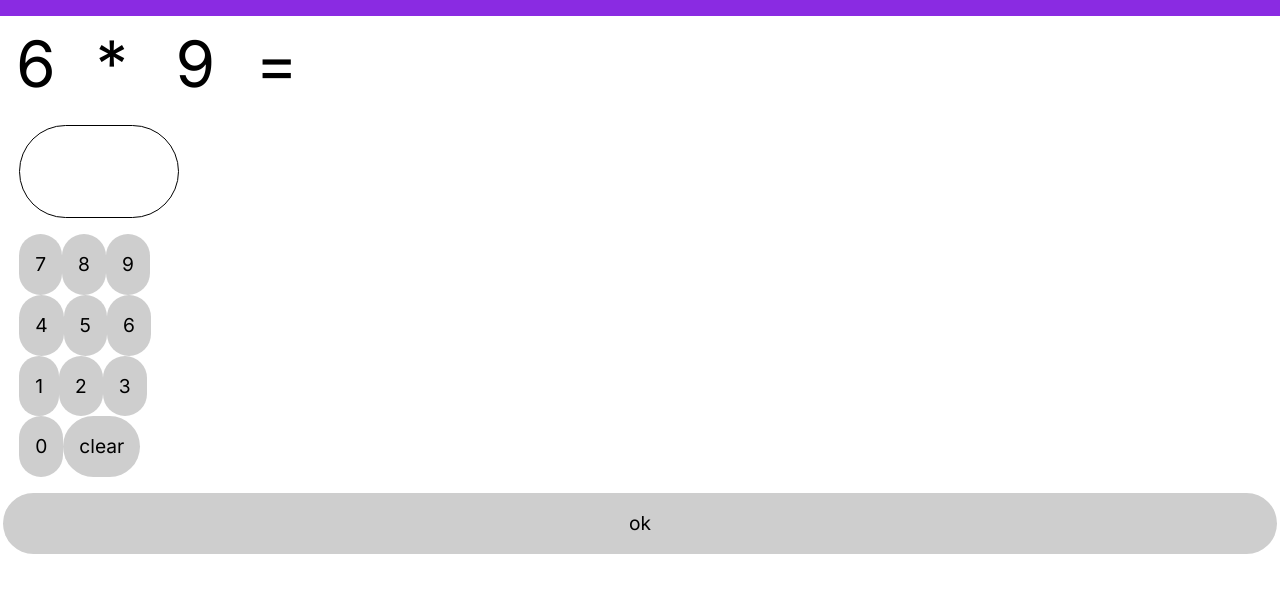
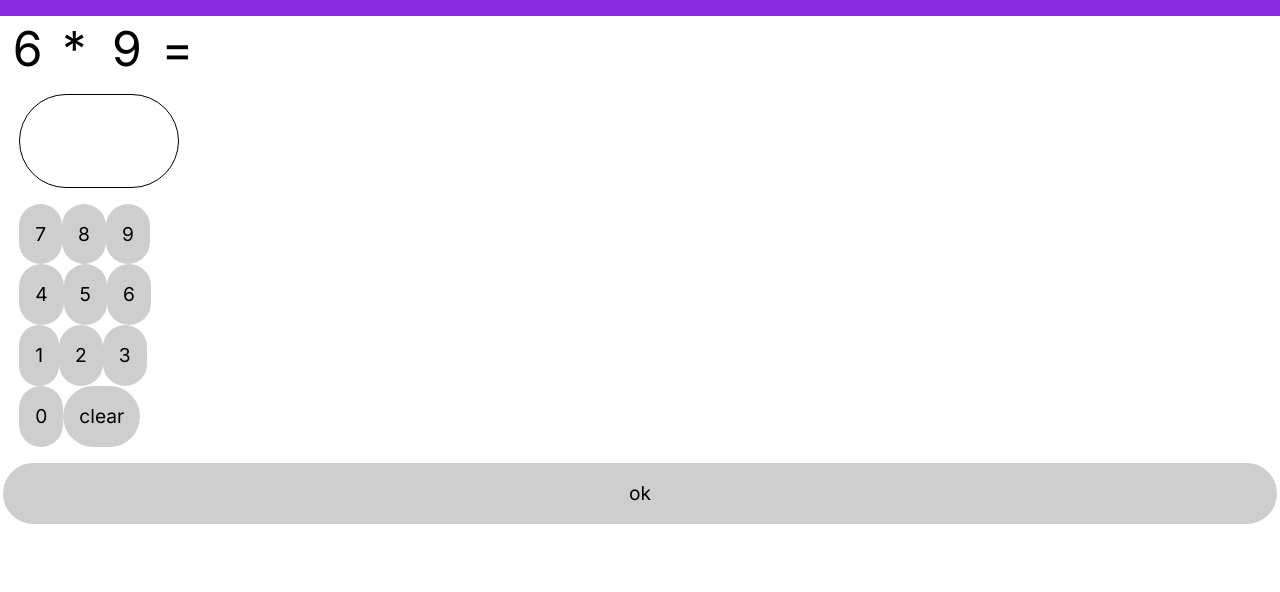
Before and after one commit to mumbablooz/mathe, a Next.js app: page / in a window 1280 px wide. Shown: the top 592 px of the page. Built offline with nearby package versions, Linux system fonts and the light colour scheme.

Commit message:
Update styles.module.css

```diff
--- a/app/components/main/styles.module.css
+++ b/app/components/main/styles.module.css
@@ -2,10 +2,10 @@
         display:flex;
         justify-content: space-between;
         align-items: center;
-        width: 50vw;
+        width: 30vw;
 }
 .dieAufgabe p{
-font-size: 4rem;
+font-size: 3rem;
 width: 4em;
 padding: 0.2em;
 }
```
